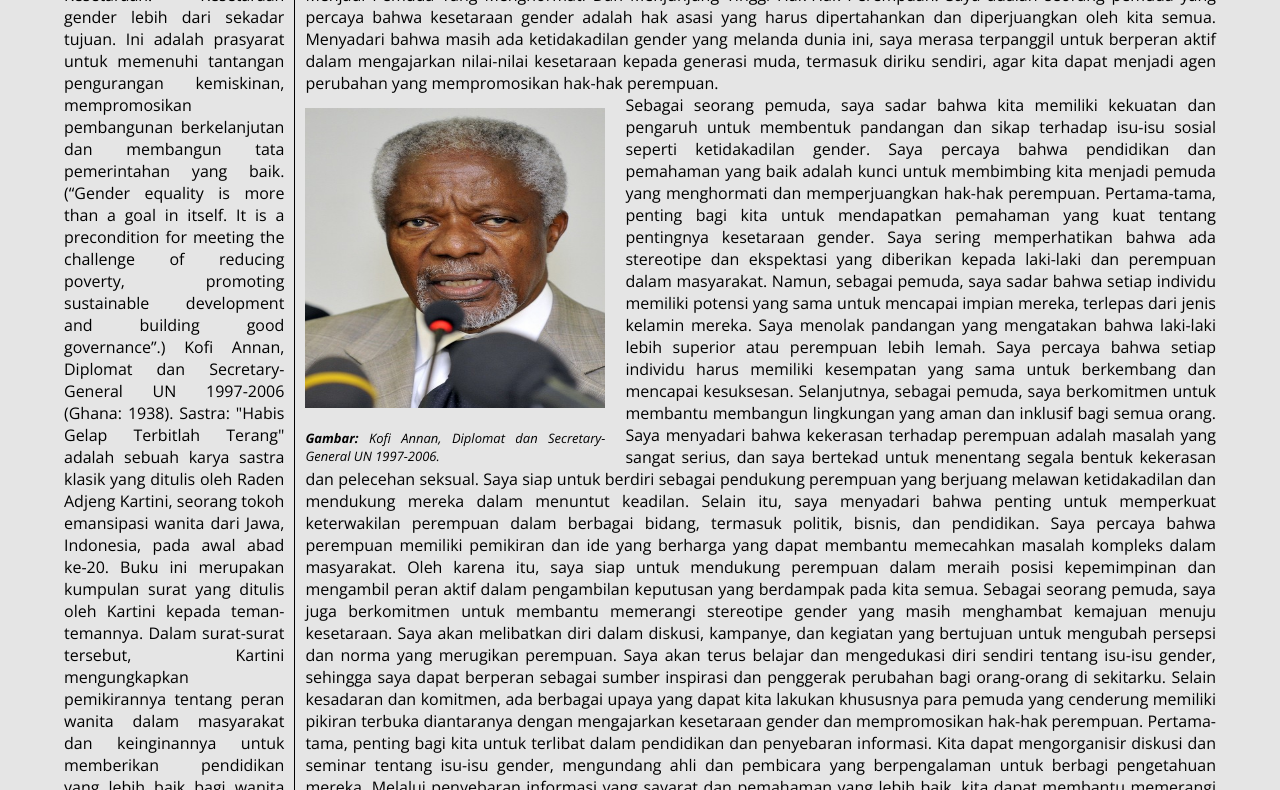
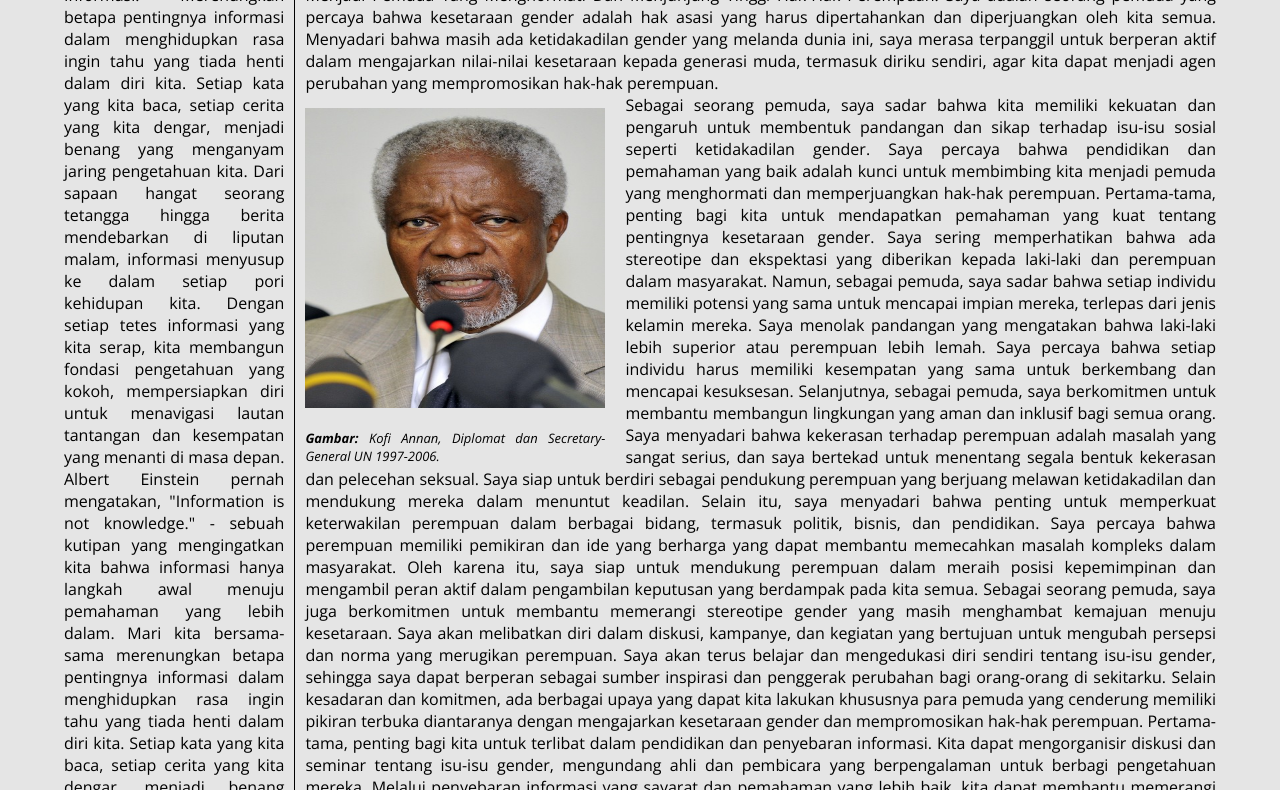
Before and after one commit to mrx126/Newspaper, a plain HTML site: page index.html in a window 1280 px wide. Shown: the part 353-1143 px from the top of the page. Drawn offline with nearby package versions, Linux system fonts and the light colour scheme.

Commit message:
menambah deskripsi di file index.html dan index2.html

```diff
--- a/index.html
+++ b/index.html
@@ -32,13 +32,13 @@
       <div class="kiri">
         <div>
           <p>
-            Kesetaraan: Kesetaraan gender lebih dari sekadar tujuan. Ini adalah prasyarat untuk memenuhi tantangan pengurangan kemiskinan, mempromosikan pembangunan berkelanjutan dan membangun tata pemerintahan yang baik. (“Gender equality
-            is more than a goal in itself. It is a precondition for meeting the challenge of reducing poverty, promoting sustainable development and building good governance”.) Kofi Annan, Diplomat dan Secretary-General UN 1997-2006 (Ghana:
-            1938). Sastra: "Habis Gelap Terbitlah Terang" adalah sebuah karya sastra klasik yang ditulis oleh Raden Adjeng Kartini, seorang tokoh emansipasi wanita dari Jawa, Indonesia, pada awal abad ke-20. Buku ini merupakan kumpulan
-            surat yang ditulis oleh Kartini kepada teman-temannya. Dalam surat-surat tersebut, Kartini mengungkapkan pemikirannya tentang peran wanita dalam masyarakat dan keinginannya untuk memberikan pendidikan yang lebih baik bagi wanita
-            Jawa. Kartini mendorong emansipasi dan pendidikan bagi wanita, serta berbicara tentang pentingnya membebaskan wanita dari tradisi yang membatasi. Buku ini mencerminkan semangat perjuangan Kartini untuk mendukung hak-hak wanita
-            dan memberikan wawasan tentang kondisi sosial dan budaya pada zamannya. Buku "Habis Gelap Terbitlah Terang" adalah karya yang berharga dalam sejarah perjuangan emansipasi wanita di Indonesia dan terus menjadi sumber inspirasi
-            bagi banyak orang dalam mendukung kesetaraan gender dan pendidikan.
+            Informasi: Merenungkan betapa pentingnya informasi dalam menghidupkan rasa ingin tahu yang tiada henti dalam diri kita. Setiap kata yang kita baca, setiap cerita yang kita dengar, menjadi benang yang menganyam jaring pengetahuan
+            kita. Dari sapaan hangat seorang tetangga hingga berita mendebarkan di liputan malam, informasi menyusup ke dalam setiap pori kehidupan kita. Dengan setiap tetes informasi yang kita serap, kita membangun fondasi pengetahuan yang
+            kokoh, mempersiapkan diri untuk menavigasi lautan tantangan dan kesempatan yang menanti di masa depan. Albert Einstein pernah mengatakan, "Information is not knowledge." - sebuah kutipan yang mengingatkan kita bahwa informasi
+            hanya langkah awal menuju pemahaman yang lebih dalam. Mari kita bersama-sama merenungkan betapa pentingnya informasi dalam menghidupkan rasa ingin tahu yang tiada henti dalam diri kita. Setiap kata yang kita baca, setiap cerita
+            yang kita dengar, menjadi benang yang menganyam jaring pengetahuan kita. Dari sapaan hangat seorang tetangga hingga berita mendebarkan di liputan malam, informasi menyusup ke dalam setiap pori kehidupan kita. Dengan setiap tetes
+            informasi yang kita serap, kita membangun fondasi pengetahuan yang kokoh, mempersiapkan diri untuk menavigasi lautan tantangan dan kesempatan yang menanti di masa depan. Sebagai penutup, Maya Angelou mengatakan, "You can't use
+            up creativity. The more you use, the more you have." - sebuah pengingat bahwa informasi adalah bahan bakar kreativitas yang tak terbatas, membawa kita menuju pemahaman yang lebih dalam dan pandangan yang lebih luas.
           </p>
         </div>
       </div>
```
Also changed, not shown: index2.html (+7 -6 lines).
